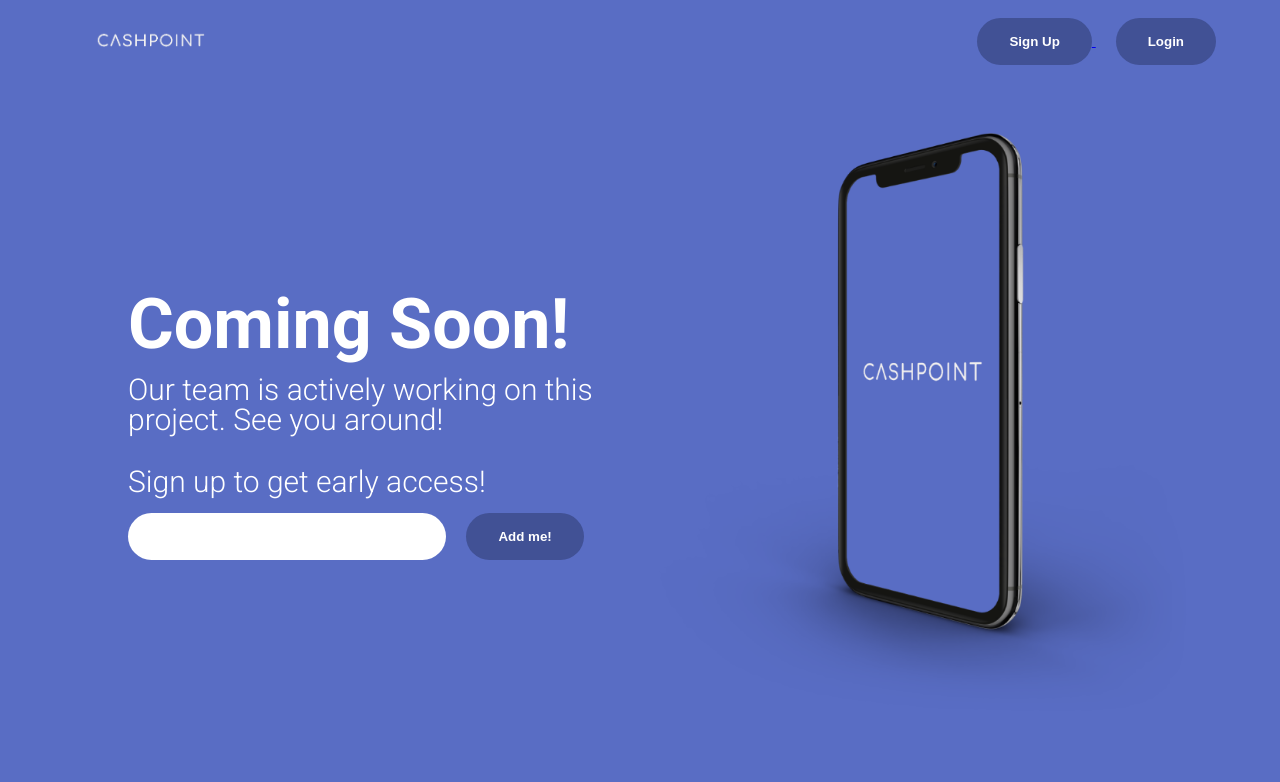
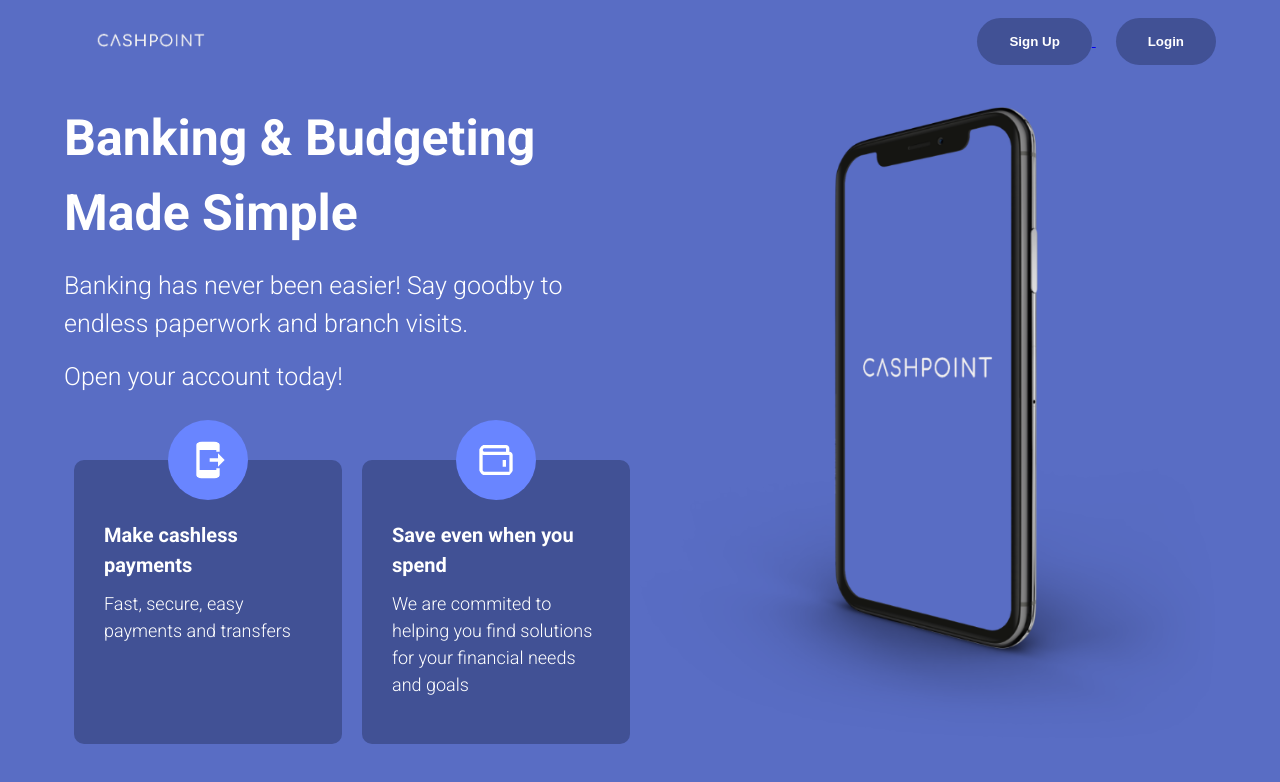
Before and after one commit to eefborromeo/banking-app, a React (Create React App) app: page / in a window 1280 px wide. Shown: the top 782 px of the page. Built offline with nearby package versions, Linux system fonts and the light colour scheme.

Commit message:
added new content for landing page

```diff
--- a/src/pages/Home.js
+++ b/src/pages/Home.js
@@ -1,5 +1,7 @@
 import React from "react";
 import { Link } from "react-router-dom";
+import { MdSendToMobile } from "react-icons/md"
+import { BiWallet } from "react-icons/bi"
 import styled from "styled-components"
 import logo from "../images/logo.png"
 import phone from "../images/phone.png"
@@ -18,15 +20,21 @@ export default function Home() {
       </NavContainer>
       <FlexContainer>
         <div>
-          <h1>Coming Soon!</h1>
-          <p>Our team is actively working on this project. See you around!</p>
-          <div>
-            <p>Sign up to get early access!</p>
-            <form>
-              <input type="text"/>
-              <button>Add me!</button>
-            </form>
-          </div>
+          <h1>Banking & Budgeting Made Simple</h1>
+          <p>Banking has never been easier! Say goodby to endless paperwork and branch visits.</p>
+          <p>Open your account today!</p>
+          <BoxContainer>
+            <Box>
+              <MdSendToMobile />
+              <h2>Make cashless payments</h2>
+              <p>Fast, secure, easy payments and transfers </p>
+            </Box>
+            <Box>
+              <BiWallet />
+              <h2>Save even when you spend</h2>
+              <p>We are commited to helping you find solutions for your financial needs and goals</p>
+            </Box>
+          </BoxContainer>
         </div>
         <ImageContainer>
           <img src={phone} alt="Cashpoint App" />
@@ -80,19 +88,22 @@ const FlexContainer = styled.div`
   justify-content: space-between;
   align-items: center;
   width: 90%;
-  margin-left: auto;
+  margin: auto;
+  line-height: 1.5;
   > div {
     color: #fff;
+    flex: 1;
     div {
       margin-top: 2rem;
     }
   }
   h1 {
-    font-size: 70px;
+    font-size: 50px;
     margin-bottom: 1rem;
+    font-weight: bold;
   }
   p {
-    font-size: 30px;
+    font-size: 25px;
     margin-bottom: 1rem;
   }
 
@@ -137,13 +148,52 @@ const FlexContainer = styled.div`
 
 const ImageContainer = styled.div`
   width: 80%;
+  flex: 1;
   img {
-    width: 85%;
+    width: 100%;
     height: 85vh;
     object-fit: contain;
+    display: block;
+    margin: auto;
   }
   @media (max-width: 768px) {
     width: 100%;
     order: -1;
   }
 `
+
+const BoxContainer = styled.div`
+  display: flex;
+  justify-content: space-evenly;
+`
+
+const Box = styled.div`
+  flex: 50%;
+  margin: 0 10px;
+  background-color: #415195;
+  padding: 0px 30px 30px;
+  border-radius: 10px;
+  position: relative;
+  svg {
+    margin-bottom: 10px;
+    background-color: #6985ff;
+    width: 80px;
+    height: 80px;
+    padding: 20px;
+    border-radius: 100%;
+    position: absolute;
+    top: -40px;
+    left: 50%;
+    transform: translateX(-50%);
+
+  }
+  h2 {
+    margin-top: 60px;
+    font-weight: bold;
+    font-size: 20px;
+  }
+  p {
+    font-size: 18px;
+    padding-top: 10px;
+  }
+`
```
